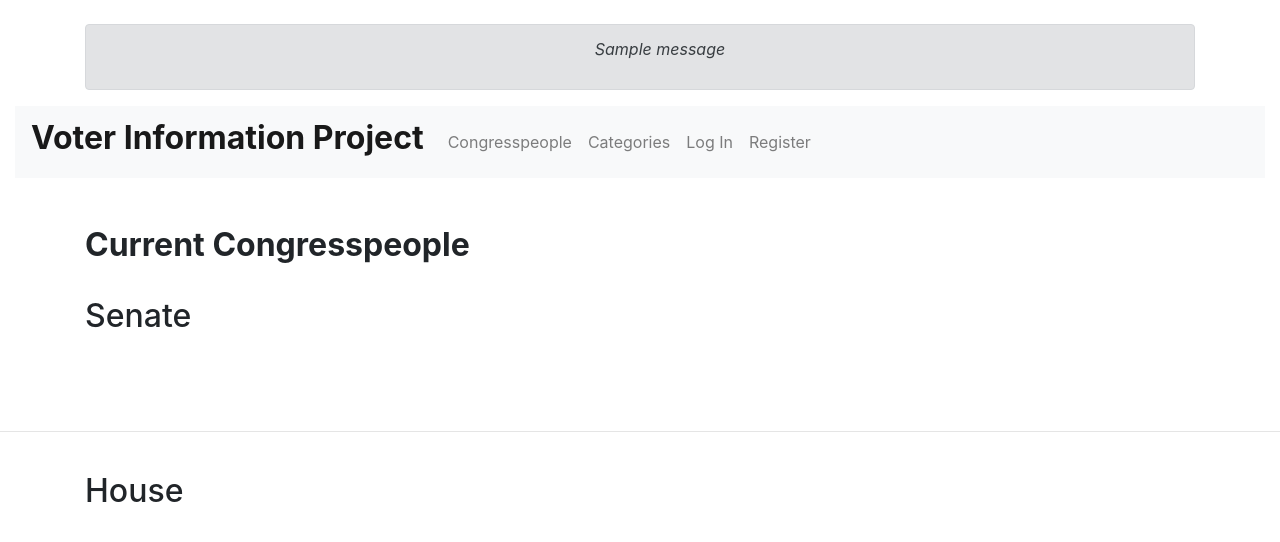
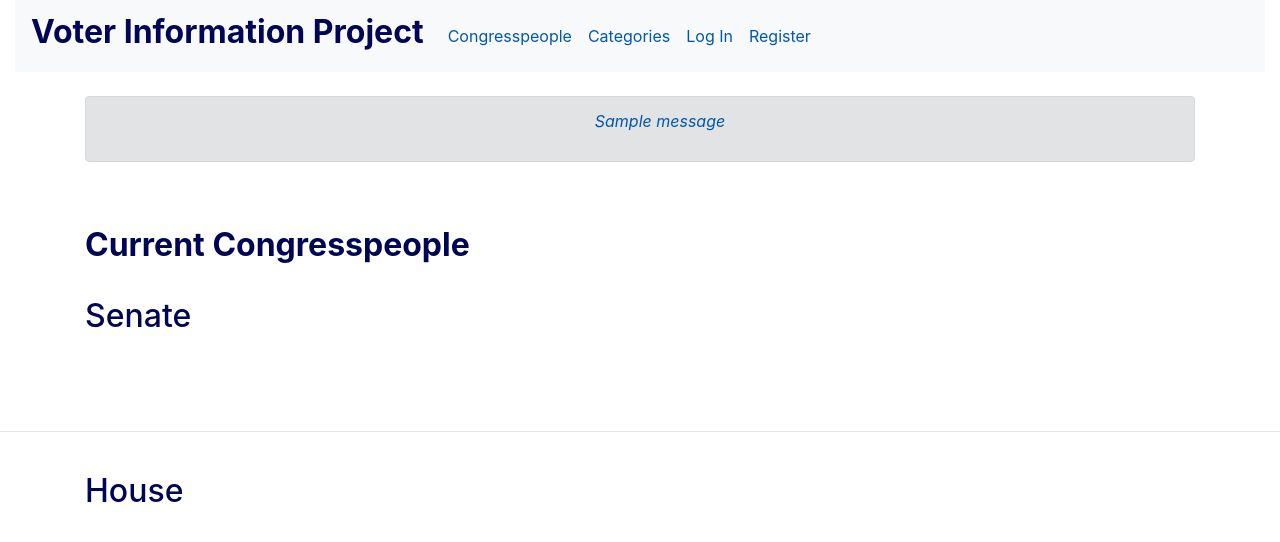
Before and after one commit to ioneaxelrod/voter-info, a Flask app: page /congresspeople in a window 1280 px wide. Shown: the top 542 px of the page. Run offline with Flask 2, Linux system fonts and the light colour scheme; tables that the repository leaves empty hold one stand-in row (values such as "Sample post"); one stand-in notice (Sample message) is shown; some libraries are stand-ins or nearby versions.

Commit message:
Changed colors and made formatting more consistent

```diff
--- /dev/null
+++ b/voter-info/static/css/styles.css
@@ -0,0 +1,28 @@
+body {
+    color: #000654;
+}
+
+h2 {
+    color: #000654;
+}
+
+.navbar-light .navbar-nav .nav-link {
+    color: #0157ae;
+}
+
+em {
+    color: #0157ae;
+}
+
+.bill-title {
+    color: #0157ae;
+
+}
+
+label {
+    color: #000654;
+}
+
+.form-control .form-control-lg {
+    color: #000654;
+}
--- a/voter-info/templates/base.html
+++ b/voter-info/templates/base.html
@@ -10,8 +10,10 @@
         href="https://stackpath.bootstrapcdn.com/bootstrap/4.1.3/css/bootstrap.min.css"
         integrity="sha384-MCw98/SFnGE8fJT3GXwEOngsV7Zt27NXFoaoApmYm81iuXoPkFOJwJ8ERdknLPMO"
         crossorigin="anonymous">
-    <link rel="stylesheet" href="/static/styles.css"/>
     <link href="//maxcdn.bootstrapcdn.com/font-awesome/4.7.0/css/font-awesome.min.css" rel="stylesheet">
+    <link rel="stylesheet" href="/static/css/styles.css"/>
+
+    <!--type="text/css" -->
 
     <script src="https://ajax.googleapis.com/ajax/libs/jquery/3.2.1/jquery.min.js"></script>
     <script src="https://cdnjs.cloudflare.com/ajax/libs/popper.js/1.14.3/umd/popper.min.js"> </script>
@@ -22,18 +24,6 @@
 </head>
 
 <body>
-    {% if get_flashed_messages() %}
-        <br>
-        <div class="container">
-            <div class="alert alert-secondary" role="alert">
-                <ul id="flash-message">
-                    {% for message in get_flashed_messages() %}
-                        <em><p class="text-center align-middle">{{ message }}</p></em>
-                    {% endfor %}
-                </ul>
-            </div>
-        </div>
-    {% endif %}
 <div class="container-fluid">
     <nav class="navbar navbar-expand-lg navbar-light bg-light nav-fill">
       <a class="navbar-brand" href="/"><h2><strong>Voter Information Project</strong></h2></a>
@@ -73,6 +63,19 @@
     </nav>
 </div>
 
+    {% if get_flashed_messages() %}
+        <br>
+        <div class="container">
+            <div class="alert alert-secondary" role="alert">
+                <ul id="flash-message">
+                    {% for message in get_flashed_messages() %}
+                        <em><p class="d-flex justify-content-center align-items-center">{{ message }}</p></em>
+                    {% endfor %}
+                </ul>
+            </div>
+        </div>
+    {% endif %}
+
 
 {% block content %} put your content here {% endblock %}
 
--- a/voter-info/templates/bill_info.html
+++ b/voter-info/templates/bill_info.html
@@ -2,7 +2,7 @@
 {% block content %}
 <div class="container">
     <br><br>
-    <h2><strong><a href="{{ bill.bill_uri }}">{{ bill.bill_title }}</a></strong></h2>
+    <h2><strong><a class="bill-title" href="{{ bill.bill_uri }}">{{ bill.bill_title }}</a></strong></h2>
     <br>
 </div>
 
--- a/voter-info/templates/bills_by_category.html
+++ b/voter-info/templates/bills_by_category.html
@@ -7,7 +7,7 @@
     <ul class="list-group">
         {% for bill in bills %}
         <li class="list-group-item">
-            <a href="/bills/{{ bill.bill_id }}">{{ bill.bill_title }}</a>
+            <a href="/bills/{{ bill.bill_id }}"><em>{{ bill.bill_title }}</em></a>
         </li>
         {% endfor %}
     </ul>
--- a/voter-info/templates/categories.html
+++ b/voter-info/templates/categories.html
@@ -10,7 +10,7 @@
             {% for category in categories %}
             <li class="d-flex list-group-item">
                 <div class="mr-auto">
-                    <a href="/categories/{{ category.category_id }}">{{ category.name }}</a>
+                    <a href="/categories/{{ category.category_id }}"><em>{{ category.name }}</em></a>
                 </div>
                 <div class="ml-auto">
                     <input type="checkbox" id="{{ category.category_id }}" name="categories"
@@ -27,7 +27,7 @@
     {% for category in categories %}
             <li class="d-flex list-group-item">
                 <div class="mr-auto">
-                    <a href="/categories/{{ category.category_id }}">{{ category.name }}</a>
+                    <a href="/categories/{{ category.category_id }}"><em>{{ category.name }}</em></a>
                 </div>
             </li>
     {% endfor %}
--- a/voter-info/templates/congress_list.html
+++ b/voter-info/templates/congress_list.html
@@ -16,7 +16,7 @@
                         data-target="#{{ senator.congress_id }}"
                         aria-expanded="false"
                         aria-controls="collapseTwo">
-                    {{ senator.title }} {{ senator.name }} {{ senator.party }}
+                    <em>{{ senator.title }} {{ senator.name }} {{ senator.party }}</em>
                 </button>
               </h5>
             </div>
@@ -29,15 +29,15 @@
                   <strong><p>Contact Info</p></strong>
                   <li><i class="fa fa-phone"></i>: {{ senator.phone }}</li>
                   {% if senator.facebook %}
-                  <li><i class="fa fa-facebook"></i>: <a href="https://www.facebook.com/{{ senator.facebook }}">{{ senator.facebook }}</a></li>
+                  <li><i class="fa fa-facebook"></i>: <a href="https://www.facebook.com/{{ senator.facebook }}"><em>{{ senator.facebook }}</em></a></li>
                   {% endif %}
 
                   {% if senator.twitter %}
-                  <li><i class="fa fa-twitter"></i>: <a href="https://twitter.com/{{ senator.twitter }}">{{ senator.twitter }}</a></li>
+                  <li><i class="fa fa-twitter"></i>: <a href="https://twitter.com/{{ senator.twitter }}"><em>{{ senator.twitter }}</em></a></li>
                   {% endif %}
 
                   {% if senator.youtube %}
-                  <li><i class="fa fa-youtube"></i>: <a href="https://www.youtube.com/user/{{ senator.youtube }}">{{ senator.youtube }}</a></li>
+                  <li><i class="fa fa-youtube"></i>: <a href="https://www.youtube.com/user/{{ senator.youtube }}"><em>{{ senator.youtube }}</em></a></li>
                   {% endif %}
               </div>
             </div>
@@ -61,7 +61,7 @@
                     data-target="#{{ rep.congress_id }}"
                     aria-expanded="false"
                     aria-controls="collapseTwo">
-                {{ rep.title }} {{ rep.name }} {{ rep.party }}
+                <em>{{ rep.title }} {{ rep.name }} {{ rep.party }}</em>
             </button>
           </h5>
         </div>
@@ -73,17 +73,17 @@
               <strong><p>Next Election in {{ rep.get_election_year() }}</p></strong>
               <strong><p>Contact Info</p></strong>
               <ul>
-                  <li><i class="fa fa-phone"></i>: {{ rep.phone }}</li>
+                  <li><i class="fa fa-phone"></i>:{{ rep.phone }}</li>
                   {% if rep.facebook %}
-                  <li><i class="fa fa-facebook"></i>: <a href="https://www.facebook.com/{{ rep.facebook }}">{{ rep.facebook }}</a></li>
+                  <li><i class="fa fa-facebook"></i>: <a href="https://www.facebook.com/{{ rep.facebook }}"><em>{{ rep.facebook }}</em></a></li>
                   {% endif %}
 
                   {% if rep.twitter %}
-                  <li><i class="fa fa-twitter"></i>: <a href="https://twitter.com/{{ rep.twitter }}">{{ rep.twitter }}</a></li>
+                  <li><i class="fa fa-twitter"></i>: <a href="https://twitter.com/{{ rep.twitter }}"><em>{{ rep.twitter }}</em></a></li>
                   {% endif %}
 
                   {% if rep.youtube %}
-                  <li><i class="fa fa-youtube"></i>: <a href="https://www.youtube.com/user/{{ rep.youtube }}">{{ rep.youtube }}</a></li>
+                  <li><i class="fa fa-youtube"></i>: <a href="https://www.youtube.com/user/{{ rep.youtube }}"><em>{{ rep.youtube }}</em></a></li>
                   {% endif %}
               </ul>
           </div>
--- a/voter-info/templates/user_categories.html
+++ b/voter-info/templates/user_categories.html
@@ -8,7 +8,7 @@
             {% for category in categories %}
                 <li class="d-flex list-group-item">
                     <div class="mr-auto">
-                        <a href="/categories/{{ category.category_id }}">{{ category.name }}</a>
+                        <a href="/categories/{{ category.category_id }}"><em>{{ category.name }}</em></a>
                     </div>
                     <div class="ml-auto">
                         <input type="checkbox" id="{{ category.category_id }}" name="categories"
```
Also changed, not shown: voter-info/templates/user_profile.html (+4 -4 lines).
